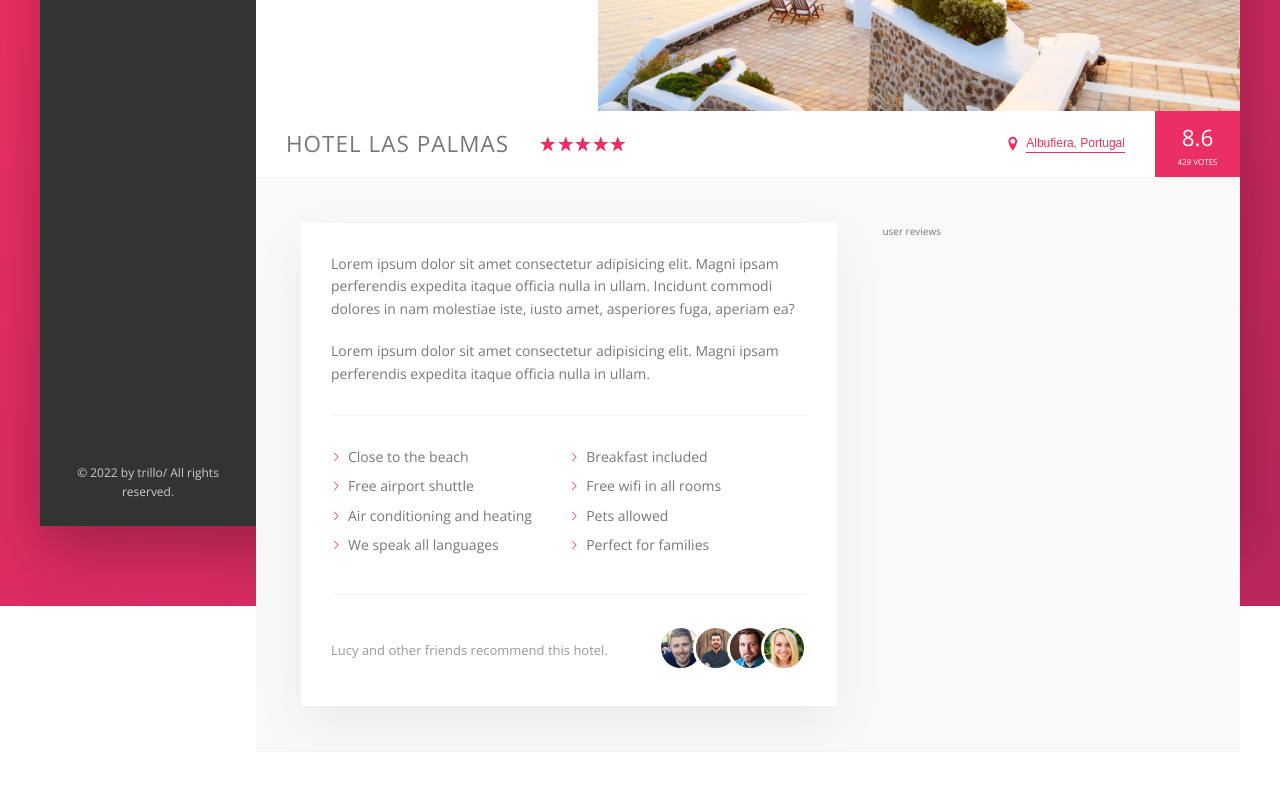
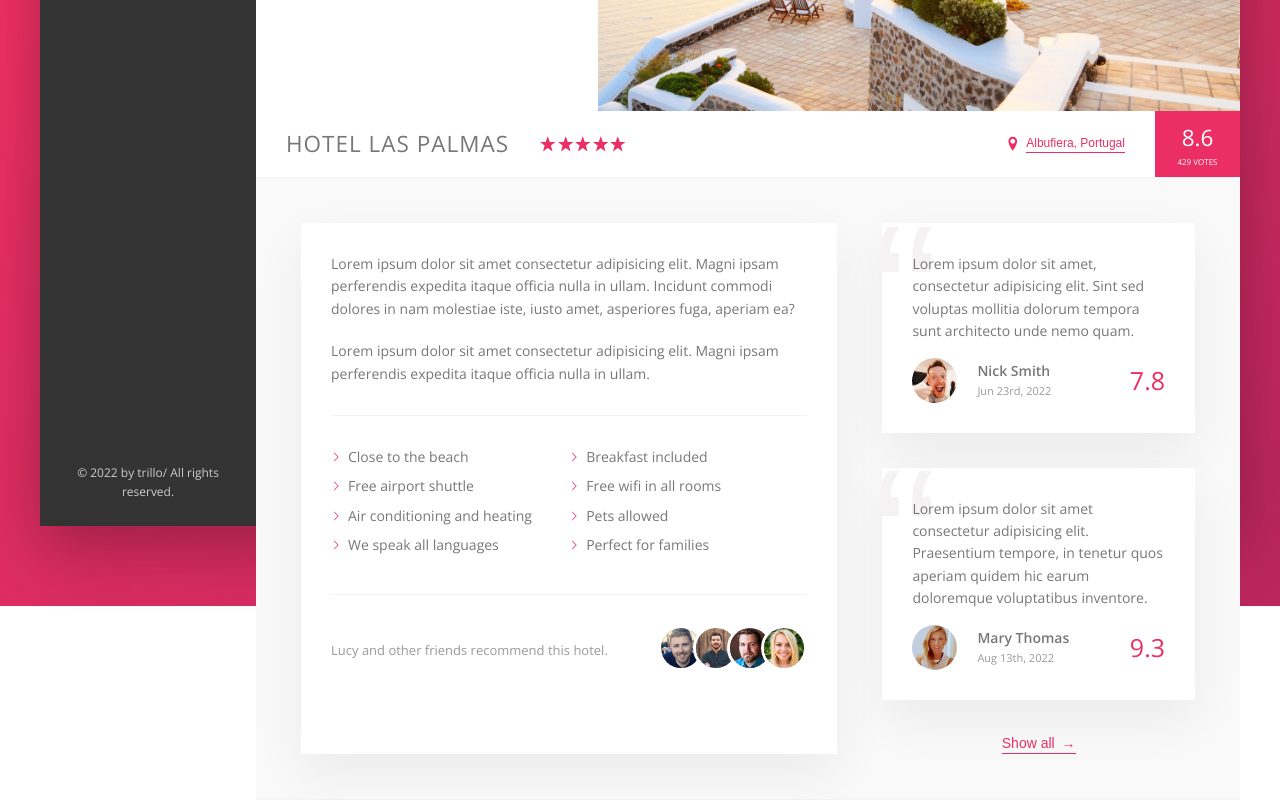
Before and after one commit to Daniel-Maslyanikov/Trillo, a website: page index.html in a window 1280 px wide. Shown: the part 424-1224 px from the top of the page. Before the commit the page ends 1176 px from the top, so only its background shows below. Drawn offline with nearby package versions, Linux system fonts and the light colour scheme.

Commit message:
complete user review section

```diff
--- a/index.html
+++ b/index.html
@@ -163,7 +163,38 @@
 						</div>
 
 						<div class="user-reviews">
-							user reviews
+
+							<figure class="review">
+								<blockquote class="review__text">
+									Lorem ipsum dolor sit amet, consectetur adipisicing elit. Sint sed voluptas mollitia dolorum tempora sunt architecto unde nemo quam.
+								</blockquote>
+								<figcaption class="review__user">
+									<img src="img/user-1.jpg" alt="User 1" class="review__photo">
+									<div class="review__user-box">
+										<p class="review__user-name">Nick Smith</p>
+										<p class="review__user-date">Jun 23rd, 2022</p>
+									</div>
+									<div class="review__rating">7.8</div>
+								</figcaption>
+							</figure>
+
+							<figure class="review">
+								<blockquote class="review__text">
+									Lorem ipsum dolor sit amet consectetur adipisicing elit. Praesentium tempore, in tenetur quos aperiam quidem hic earum doloremque voluptatibus inventore.
+								</blockquote>
+								<figcaption class="review__user">
+									<img src="img/user-2.jpg" alt="User 2" class="review__photo">
+									<div class="review__user-box">
+										<p class="review__user-name">Mary Thomas</p>
+										<p class="review__user-date">Aug 13th, 2022</p>
+									</div>
+									<div class="review__rating">9.3</div>
+								</figcaption>
+							</figure>
+
+							<button class="btn-inline">
+								Show all <span>&rarr;</span>
+							</button>
 						</div>
 					</div>
         </main>
--- a/sass/_components.scss
+++ b/sass/_components.scss
@@ -276,8 +276,17 @@
 	cursor: pointer;
 	transition: all .2s;
 
+	& span {
+		margin-left: 3px;
+		transition: margin-left .2s;
+	}
+
 	&:hover {
 		color: var(--color-grey-dark-1);
+
+		span {
+			margin-left: 8px;
+		}
 	}
 
 	&:focus {
@@ -372,3 +381,64 @@
 		}
 	}
 }
+
+// REVIEWS
+.review {
+	position: relative;
+	background-color: #fff;
+	box-shadow: var(--shadow-light);
+	padding: 3rem;
+	margin-bottom: 3.5rem;
+
+
+	&__user {
+		display: flex;
+		align-items: center;
+	}
+
+	&__text {
+		margin-bottom: 1.5rem;
+		z-index: 10;
+		position: relative;
+		overflow: hidden;
+	}
+
+	&__photo {
+		height: 4.5rem;
+		width: 4.5rem;
+		border-radius: 50%;
+		margin-right: 2rem;
+	}
+
+	&__user-box {
+		margin-right: auto;
+	}
+
+	&__user-name {
+		font-weight: 600;
+	}
+
+	&__user-date {
+		font-size: 1.1rem;
+		color: var(--color-grey-dark-3);
+	}
+
+	&__rating {
+		font-size: 2.5rem;
+		color: var(--color-primary);
+		font-weight: 300;
+	}
+
+	&::before {
+		content: "\201C";
+		position: absolute;
+		top: -2.75rem;
+		left: -1rem;
+		line-height: 1;
+		font-size: 20rem;
+		color: var(--color-grey-light-2);
+		font-family: sans-serif;
+		z-index: 1;
+	}
+
+}
--- a/sass/_layout.scss
+++ b/sass/_layout.scss
@@ -42,6 +42,7 @@
 }
 
 .detail {
+	font-size: 1.4rem;
 	display: flex;
 	padding: 4.5rem;
 	background-color: var(--color-grey-light-1);
@@ -49,7 +50,6 @@
 }
 
 .description {
-	font-size: 1.4rem;
 	background-color: #fff;
 	box-shadow: var(--shadow-light);
 	padding: 3rem;
@@ -59,4 +59,8 @@
 
 .user-reviews {
 	flex: 1;
+
+	display: flex;
+	flex-direction: column;
+	align-items: center;
 }
```
Also changed, not shown: css/style.css, 1 other file.
